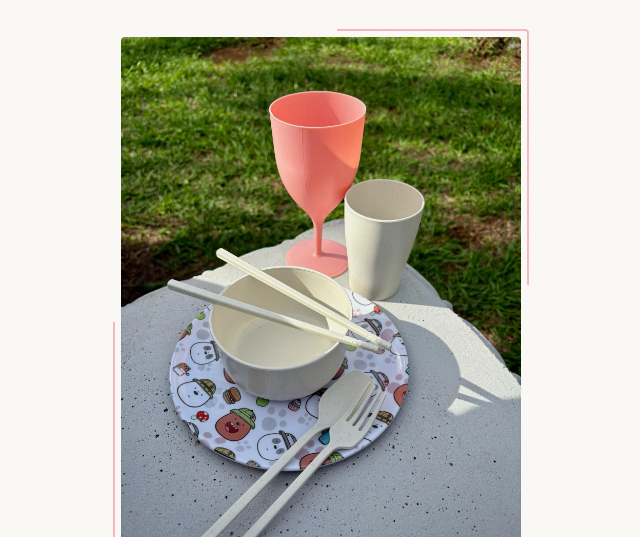
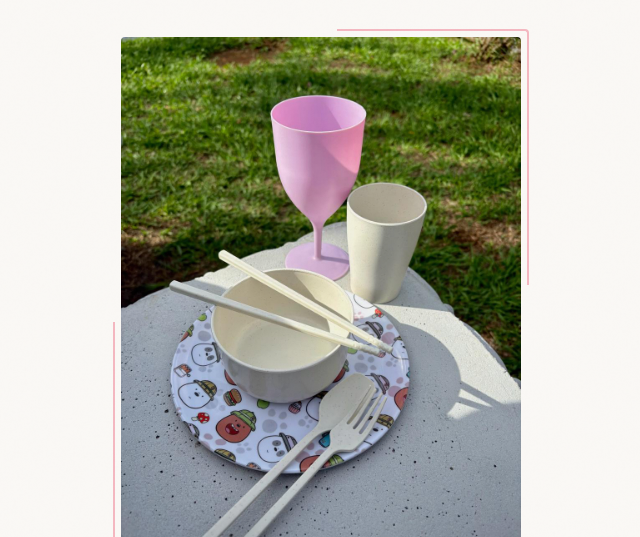
Before and after one commit to JoshRCh/Bamboleo-, a plain HTML site: page index.html in a window 1280 px wide. Shown: the part 263-800 px from the top of the page, without its empty margins (319-959 px from the left). Drawn offline with nearby package versions, Linux system fonts and the light colour scheme.

Commit message:
Update product image source for pink set

```diff
--- a/index.html
+++ b/index.html
@@ -226,7 +226,7 @@
 
   <main>
     <div class="image-stage" id="imageStage">
-      <img class="product-img" id="img-pink"   src="sal.jpg" alt="Pink set" />
+      <img class="product-img" id="img-pink"   src="pur.jpg" alt="Pink set" />
       <img class="product-img" id="img-mint"   src="lb.jpg" alt="Mint set" />
       <img class="product-img" id="img-coral"  src="sal.jpg" alt="Coral set" />
       <img class="product-img" id="img-blue"   src="blue.jpg" alt="Blue set" />
```
